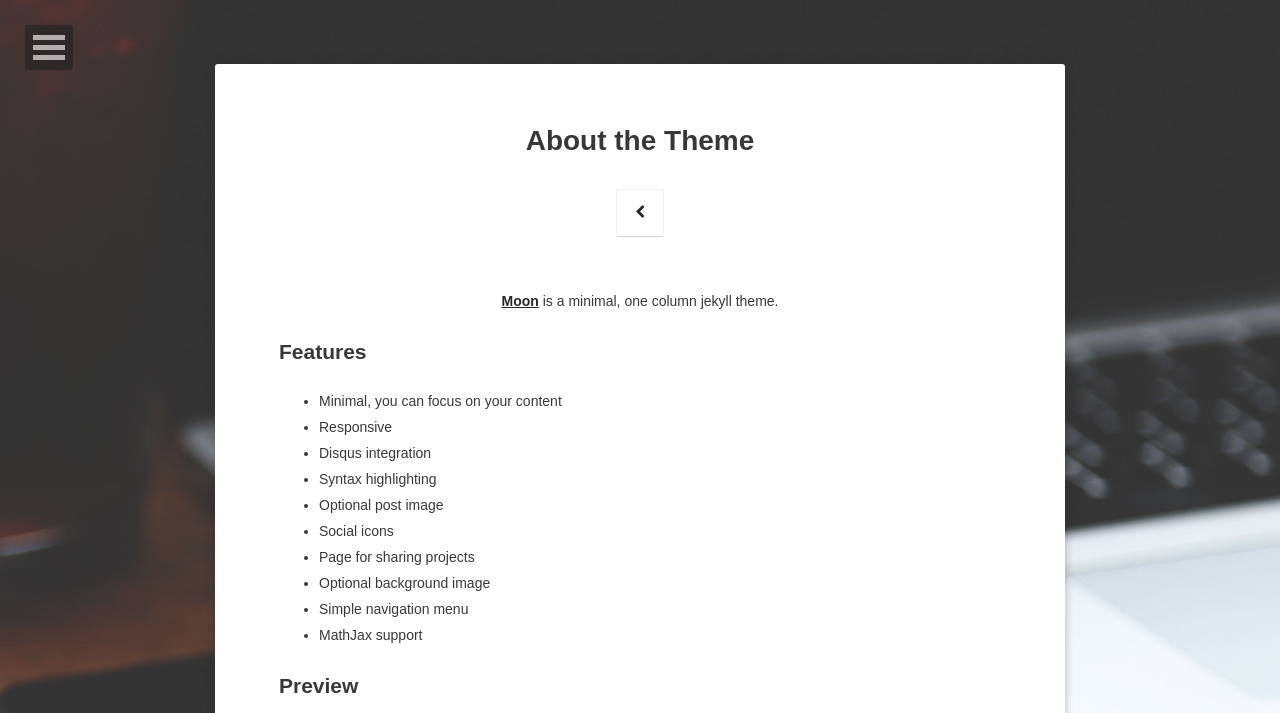
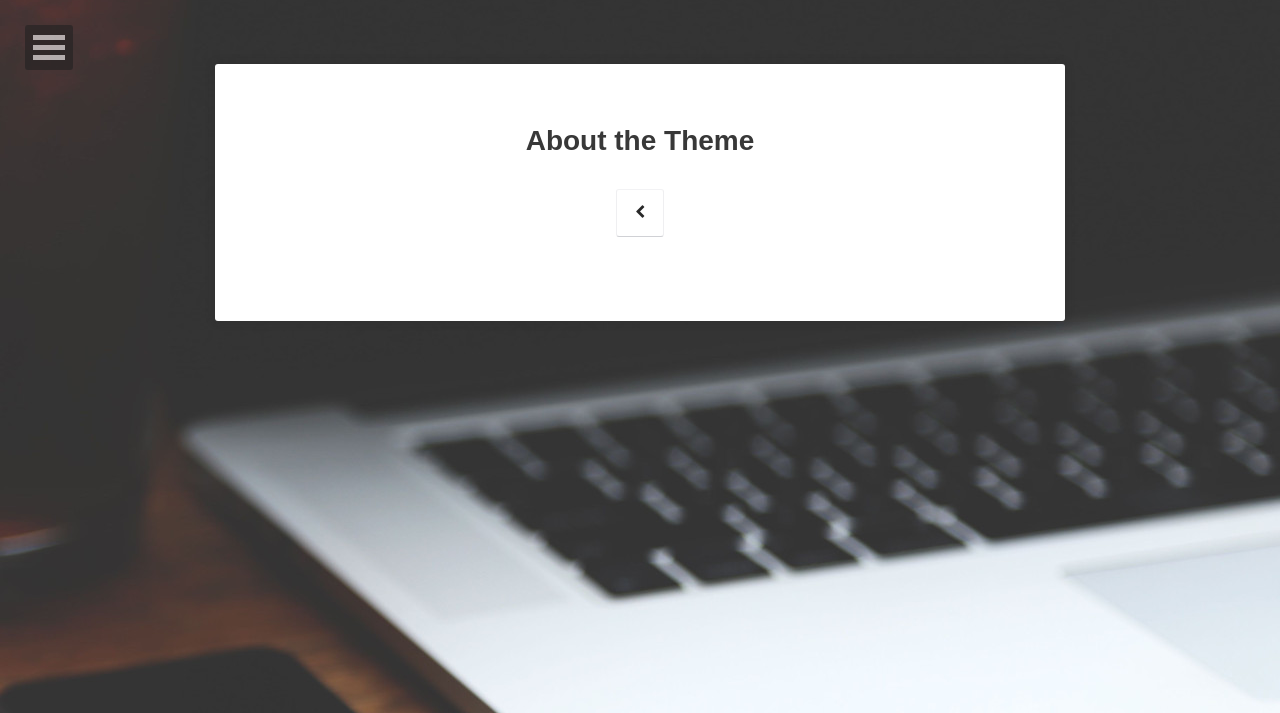
Before and after one commit to LailaShaikh/LailaShaikh.github.io, a Jekyll site: the page built from about/index.md, in a window 1280 px wide. Shown: the top 713 px of the page. Built offline with Jekyll 4.4.1, drawn with Linux system fonts in a browser that asks for light colours; some web fonts are replaced; comment, search, counter and statistics services are not loaded; some of the changed text lies outside the part shown; grey boxes are pictures that could not be loaded.

Commit message:
made changes

```diff
--- a/_layouts/home.html
+++ b/_layouts/home.html
@@ -38,9 +38,7 @@ layout: compress
                          <a class="btn zoombtn" href="{{ site.url }}/posts">
                          Posts
                          </a>
-                         <a class="btn zoombtn" href="{{ site.url }}/projects">
-                         Projects
-                         </a>
+
                  </h3>
             </div>
         </div>
--- a/about/index.md
+++ b/about/index.md
@@ -4,33 +4,3 @@ title: About the Theme
 tags: [about, Jekyll, theme, moon]
 date: 2016-03-21
 ---
-
-<center><a href="lailashaikh.github.io"><b>Moon</b></a> is a minimal, one column jekyll theme.</center>
-
-## Features
-* Minimal, you can focus on your content
-* Responsive
-* Disqus integration
-* Syntax highlighting
-* Optional post image
-* Social icons
-* Page for sharing projects
-* Optional background image
-* Simple navigation menu
-* MathJax support
-
-## Preview
-
-{% capture images %}
-    https://cloud.githubusercontent.com/assets/754514/14509720/61c61058-01d6-11e6-93ab-0918515ecd56.png
-    https://cloud.githubusercontent.com/assets/754514/14509716/61ac6c8e-01d6-11e6-879f-8308883de790.png
-{% endcapture %}
-{% include gallery images=images caption="Screenshots of Moon Theme" cols=2 %}
-
-See a [live version of Moon](http://lailashaikh.github.io) hosted on GitHub.
-
-## Getting Started
-
-To learn how to install and use this theme check out the [Setup Guide](http://taylantatli.me/Moon/moon-theme/) for more information.
-
-[Install Moon](https://github.com/TaylanTatli/Moon){: .btn}
```
Also changed, not shown: _posts/2016-03-21-moon-theme.md (deleted, +0 -160 lines), _posts/2016-04-26-mongo-error.md (added, +96 -0 lines), 9 other files.
